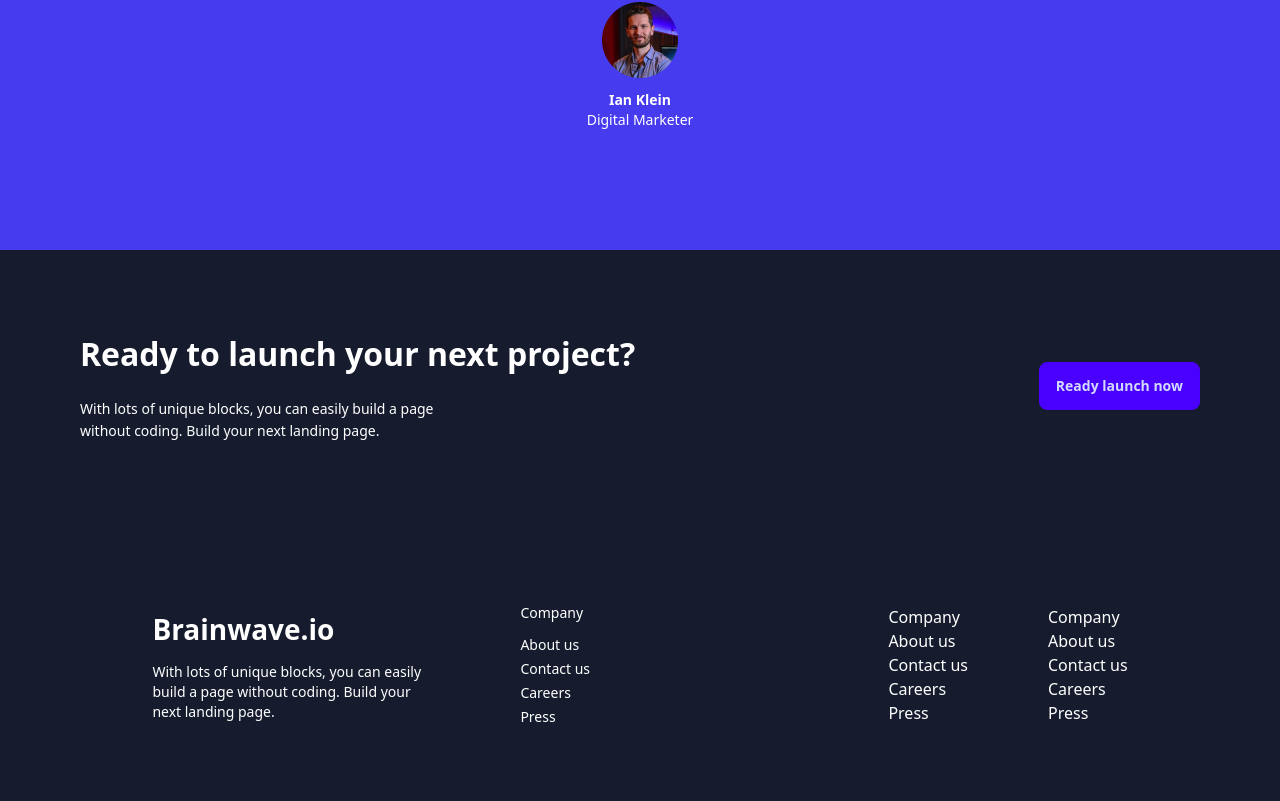
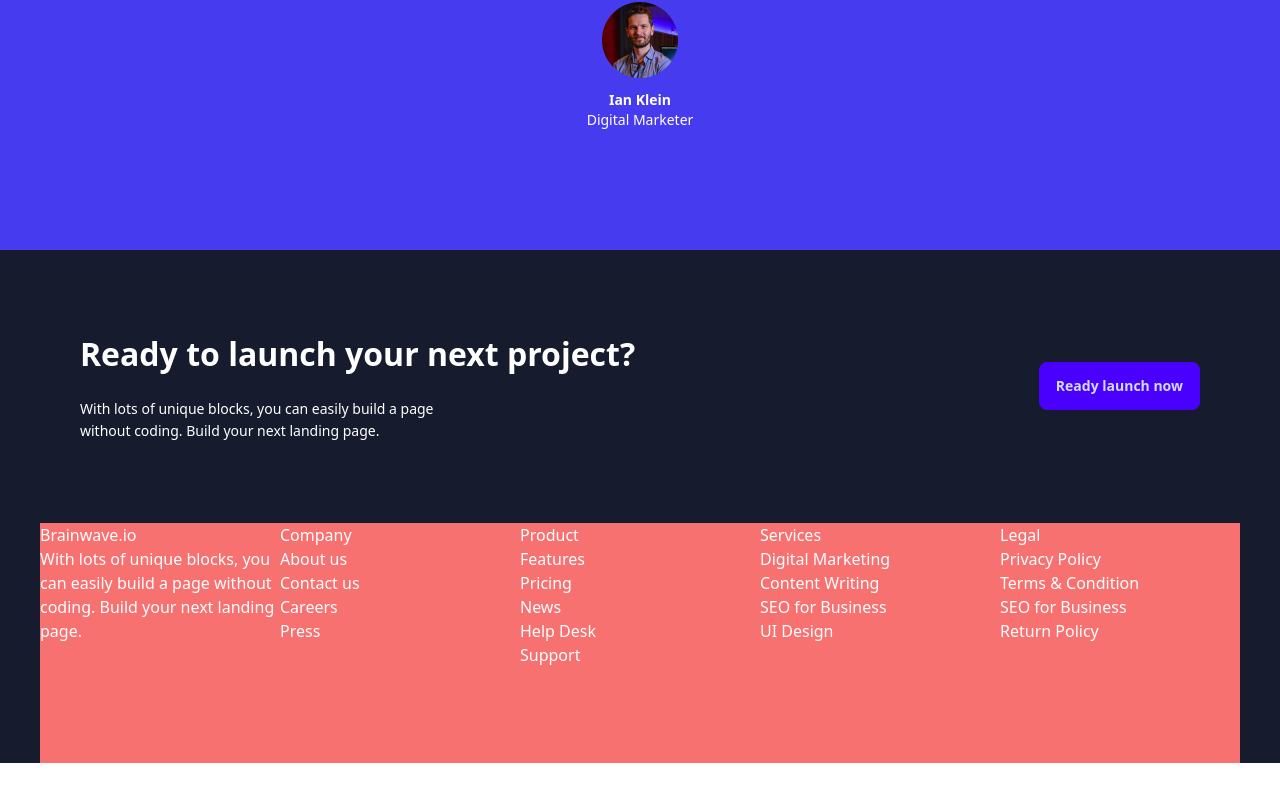
Before and after one commit to CleevePhilip/AgencyLandingpage, a React (Create React App) app in the folder client/: page / in a window 1280 px wide. Shown: the part 5511-6312 px from the top of the page. After the commit the page ends 6274 px from the top, so only its background shows below. Built offline with nearby package versions, Linux system fonts and the light colour scheme.

Commit message:
Footer New Layout

```diff
--- a/client/src/App.js
+++ b/client/src/App.js
@@ -53,8 +53,7 @@ const App = () => {
           <FinalTestimonial />
         </section>
       </Main>
-
-      <footer className="container bg-[#161C2D] text-white">
+      <footer className="container flex flex-col justify-center items-center bg-[#161C2D] text-white">
         <Footer />
       </footer>
     </>
--- a/client/src/components/Footer.js
+++ b/client/src/components/Footer.js
@@ -16,45 +16,51 @@ const Footer = () => {
           </div>
           <button className="btn btn-primary">Ready launch now</button>
         </div>
-
-        <div className="flex justify-between items-center gap-[5rem] p-10 m-10">
-          <div className="flex flex-col w-[18rem] gap-3">
-            <p className="font-bold text-[28px]">Brainwave.io</p>
-            <p className="font-light text-sm">
+      </div>
+      <div className="flex justify-center items-center">
+        <div className="bg-red-400 w-[15rem] h-[15rem]">
+          <p>Brainwave.io</p>
+          <p>
             With lots of unique blocks, you can easily build a page without
             coding. Build your next landing page.
           </p>
         </div>
-
-          <div className="flex flex-col w-[18rem] gap-3">
-            <p className="text-sm font-light">Company</p>
-            <ul className="text-sm flex flex-col gap-1">
+        <div className="bg-red-400 w-[15rem] h-[15rem]">
+          <p>Company</p>
+          <ul>
             <li>About us</li>
-              <li>Contact us </li>
-              <li>Careers </li>
+            <li>Contact us</li>
+            <li>Careers</li>
             <li>Press</li>
           </ul>
         </div>
-
-          <div>
-            <p>Company</p>
+        <div className="bg-red-400 w-[15rem] h-[15rem]">
+          <p>Product</p>{" "}
           <ul>
-              <li>About us</li>
-              <li>Contact us </li>
-              <li>Careers </li>
-              <li>Press</li>
+            <li>Features</li>
+            <li>Pricing</li>
+            <li>News </li>
+            <li>Help Desk</li>
+            <li>Support</li>
           </ul>
         </div>
-
-          <div>
-            <p>Company</p>
+        <div className="bg-red-400  w-[15rem] h-[15rem]">
+          <p>Services</p>{" "}
           <ul>
-              <li>About us</li>
-              <li>Contact us </li>
-              <li>Careers </li>
-              <li>Press</li>
+            <li>Digital Marketing</li>
+            <li>Content Writing</li>
+            <li>SEO for Business</li>
+            <li>UI Design</li>
           </ul>
         </div>
+        <div className="bg-red-400  w-[15rem] h-[15rem]">
+          <p>Legal</p>{" "}
+          <ul>
+            <li>Privacy Policy</li>
+            <li>Terms & Condition</li>
+            <li>SEO for Business</li>
+            <li>Return Policy</li>
+          </ul>
         </div>
       </div>
     </>
```
Lines whose indentation alone changed are shown as unchanged.
